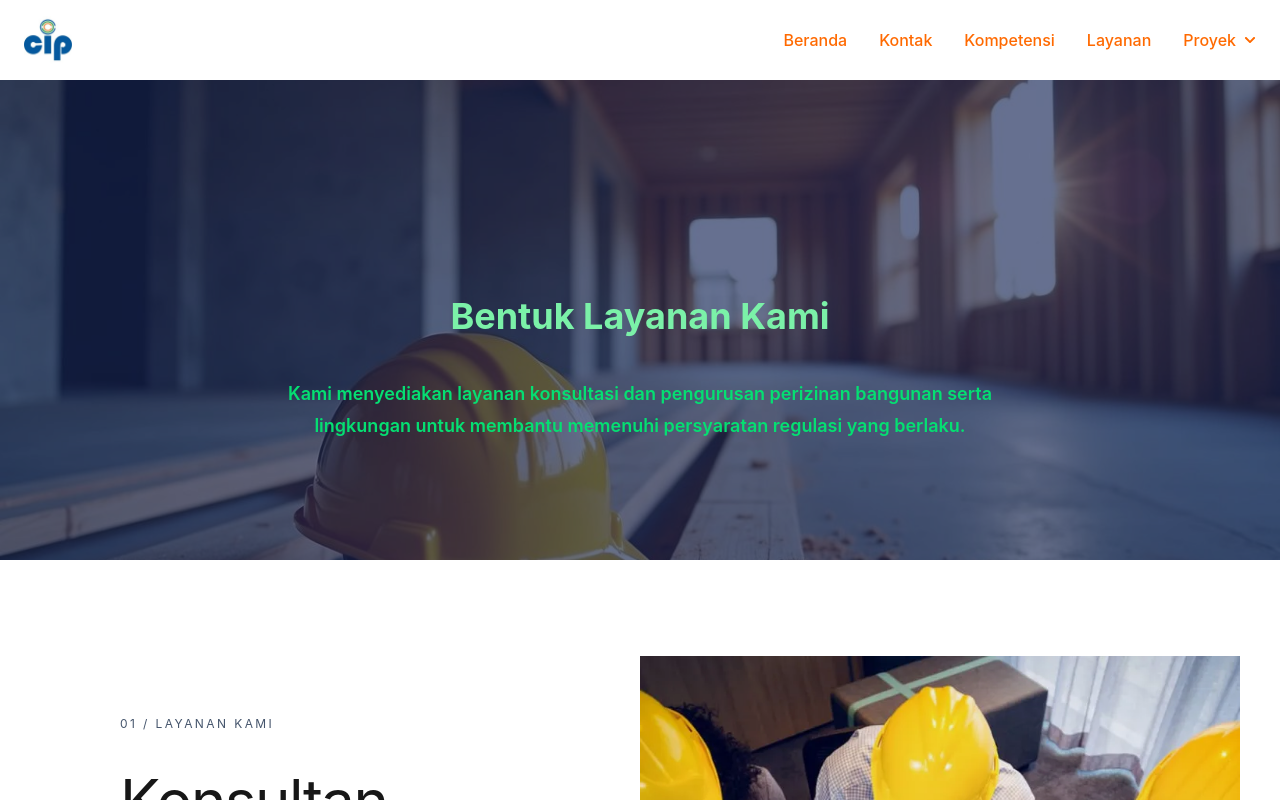
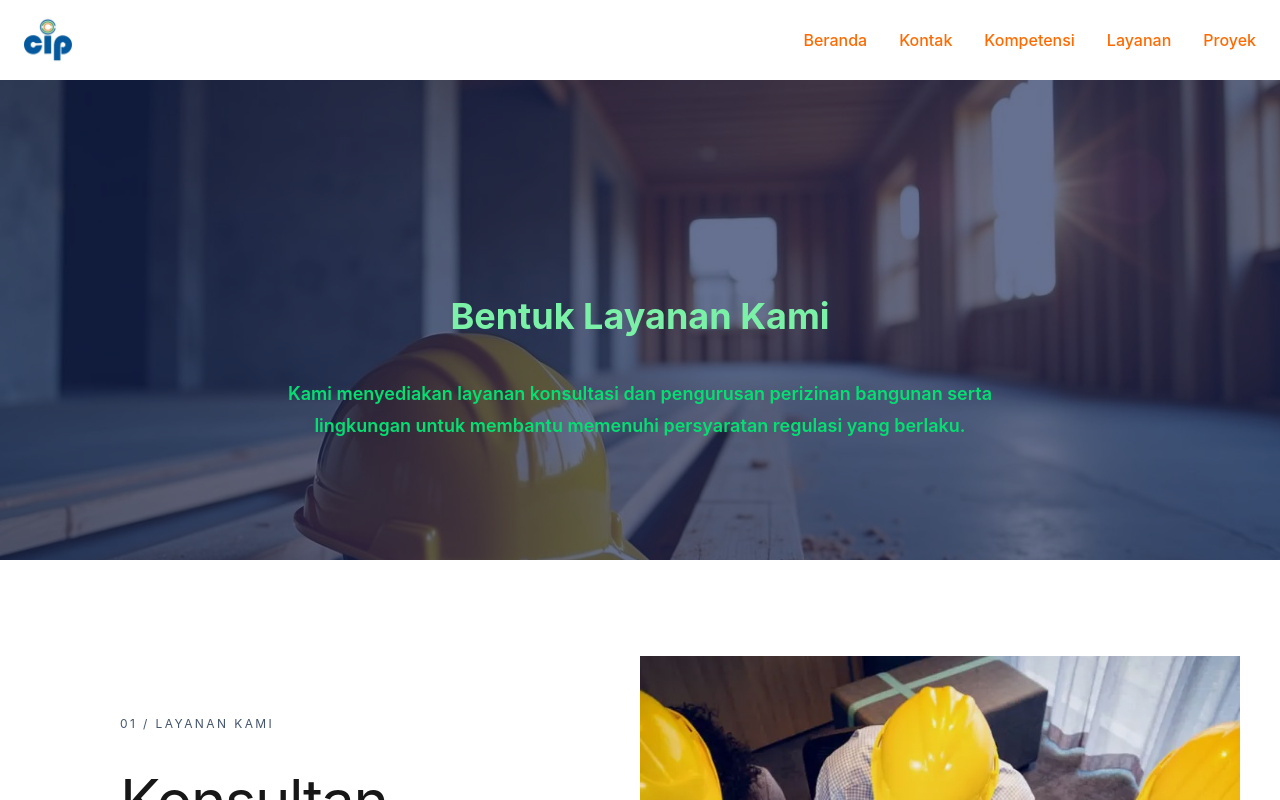
Before and after one commit to abinuraga/ciptes, a React (Vite) app: page /layanan in a window 1280 px wide. Shown: the top 800 px of the page. Built offline with nearby package versions, Linux system fonts and the light colour scheme.

Commit message:
menghapus fitur dropdown navbar

```diff
--- a/src/component/Navbar.jsx
+++ b/src/component/Navbar.jsx
@@ -2,13 +2,13 @@ import { Link } from "react-router-dom";
 import { HashLink } from "react-router-hash-link";
 import logo from "../img/logo_perusahaan.jpeg";
 import { useState } from "react";
-import { FaBars, FaTimes, FaChevronDown } from "react-icons/fa";
+import { FaBars, FaTimes, } from "react-icons/fa";
 
 
 function Navbar () {
 
      const [isOpen, setIsOpen] = useState(false);
-  const [serviceOpen, setServiceOpen] = useState(false);
+  const [, setServiceOpen] = useState(false);
 
   const closeMenu = () => {
     setIsOpen(false);
@@ -60,62 +60,16 @@ function Navbar () {
                             </Link>
                         </li>
 
-                       {/* Dropdown Layanan Desktop */}
-            <li
-              className="relative"
-              onMouseEnter={() => setServiceOpen(true)}
-              onMouseLeave={() => setServiceOpen(false)}
-            >
-              <button
-                type="button"
-                onClick={() => setServiceOpen(!serviceOpen)}
-                aria-expanded={serviceOpen}
-                className="flex items-center gap-2 whitespace-nowrap py-2 text-orange-500 transition hover:text-blue-600"
-              >
-                Proyek
-                <FaChevronDown
-                  className={`text-xs transition-transform duration-200 ${
-                    serviceOpen ? "rotate-180" : ""
-                  }`}
-                />
-              </button>
-
-              {serviceOpen && (
-                <ul className="absolute right-0 top-full z-50 min-w-56 rounded-lg backdrop-blur-md border border-white/10 bg-white/10 py-2 shadow-lg">
-
-                  <li>
+                        <li>
                     <Link
                       to="/project"
-                      onClick={closeMenu}
-                      className="block px-5 py-3 text-green-500 hover:bg-blue-50  hover:text-blue-700"
-                    >
-                      Semua Proyek
+
+                      className="whitespace-nowrap transition text-orange-500 hover:text-blue-300">
+                      Proyek
                     </Link>
                   </li>
 
-                  <li>
-                    <Link
-                      to="/slf"
-                      onClick={closeMenu}
-                      className="block px-5 py-3 text-green-500 hover:bg-blue-50 hover:text-blue-700"
-                    >
-                      SLF
-                    </Link>
-                  </li>
 
-                  <li>
-                    <Link
-                      to="/project#perizinan"
-                      onClick={closeMenu}
-                      className="block px-5 py-3 text-green-500 hover:bg-blue-50 hover:text-blue-700"
-                    >
-                      PBG
-                    </Link>
-                  </li>
-
-                </ul>
-              )}
-            </li>
 
                     </ul>
                 </nav>
@@ -152,27 +106,7 @@ function Navbar () {
                             className="block py-3 transition hover:text-blue-600">Layanan</HashLink>
                         </li>
 
-
-                        {/* Dropdown Layanan HP */}
-            <li>
-              <button
-                type="button"
-                onClick={() => setServiceOpen(!serviceOpen)}
-                aria-expanded={serviceOpen}
-                className="flex w-full items-center justify-between py-3 text-left hover:text-blue-600"
-              >
-                Proyek
-                <FaChevronDown
-                  className={`text-xs transition-transform duration-200 ${
-                    serviceOpen ? "rotate-180" : ""
-                  }`}
-                />
-              </button>
-
-              {serviceOpen && (
-                <ul className="mb-2 ml-3 border-l-2 border-blue-200 pl-3">
-
-                  <li>
+                        <li>
                     <Link
                       to="/project"
                       onClick={closeMenu}
@@ -182,29 +116,8 @@ function Navbar () {
                     </Link>
                   </li>
 
-                  <li>
-                    <Link
-                      to="/project#perencanaan"
-                      onClick={closeMenu}
-                      className="block py-3 text-green-500 hover:text-blue-600"
-                    >
-                      Perencanaan Bangunan
-                    </Link>
-                  </li>
 
-                  <li>
-                    <Link
-                      to="/project#perizinan"
-                      onClick={closeMenu}
-                      className="block py-3 text-green-500 hover:text-blue-600"
-                    >
-                      Pengurusan Perizinan
-                    </Link>
-                  </li>
 
-                </ul>
-              )}
-            </li>
                     </ul>
                 </nav>
             )}
--- a/src/home.jsx
+++ b/src/home.jsx
@@ -65,7 +65,7 @@ function Homepage() {
       {/* Hero */}
       <section
         id="hero"
-        className="relative flex min-h-screen w-full flex-col items-center px-8  justify-center overflow-hidden bg-White-100 pt-24"
+        className="relative flex min-h-screen w-full flex-col items-center px-8  justify-center overflow-hidden bg-White-100 pt-24 sm:mb-12"
       >
         <img src={bgImage2} alt="background-effect" className="absolute inset-0 z-0 h-full w-full object-cover"/>
 
@@ -201,7 +201,7 @@ function Homepage() {
 
       <section
       id="misi">
-        <div className="mx-auto max-w-8xl px-5 bg-white">
+        <div className="mx-auto max-w-8xl px-5 bg-white mb-16">
 
           <div className="grid w-full grid-cols-1 gap-6 px-4 sm:px-6 md:grid-cols-2 md:gap-8 lg:grid-cols-4 lg:px-8">
 
@@ -243,7 +243,7 @@ function Homepage() {
 
       {/* Layanan */}
       <section id="layanan"
-      className="w-full bg[#05bfd2] px-4 py-16 sm:px-6 sm:py-20 md:py-24">
+      className="w-full bg-blue-100 px-4 py-16 sm:px-6 sm:py-20 md:py-24">
 
         <div className="mx-auto w-full max-w-7xl">
 
@@ -316,7 +316,7 @@ function Homepage() {
           {/* tombol link layanan */}
           <div className="mt-9 flex justify-center sm:mt-10" data-aos="fade-up" data-aos-delay="200">
 
-            <Link smooth to="/layanan" className=" mt-8 ml-30 mb-12 inline-flex flex flex-col items-center justify-center rounded-full
+            <Link smooth to="/layanan" className=" mt-8 mb-12 inline-flex flex flex-col items-center justify-center rounded-full
               bg-orange-600 px-8 py-3 text-[20px] font-medium tracking-wide
             text-white transition-all duration-500 hover:-translate-y-1
             hover:bg-sky-500 hover:shadow-lg">Lihat Selengkapnya</Link>
```
